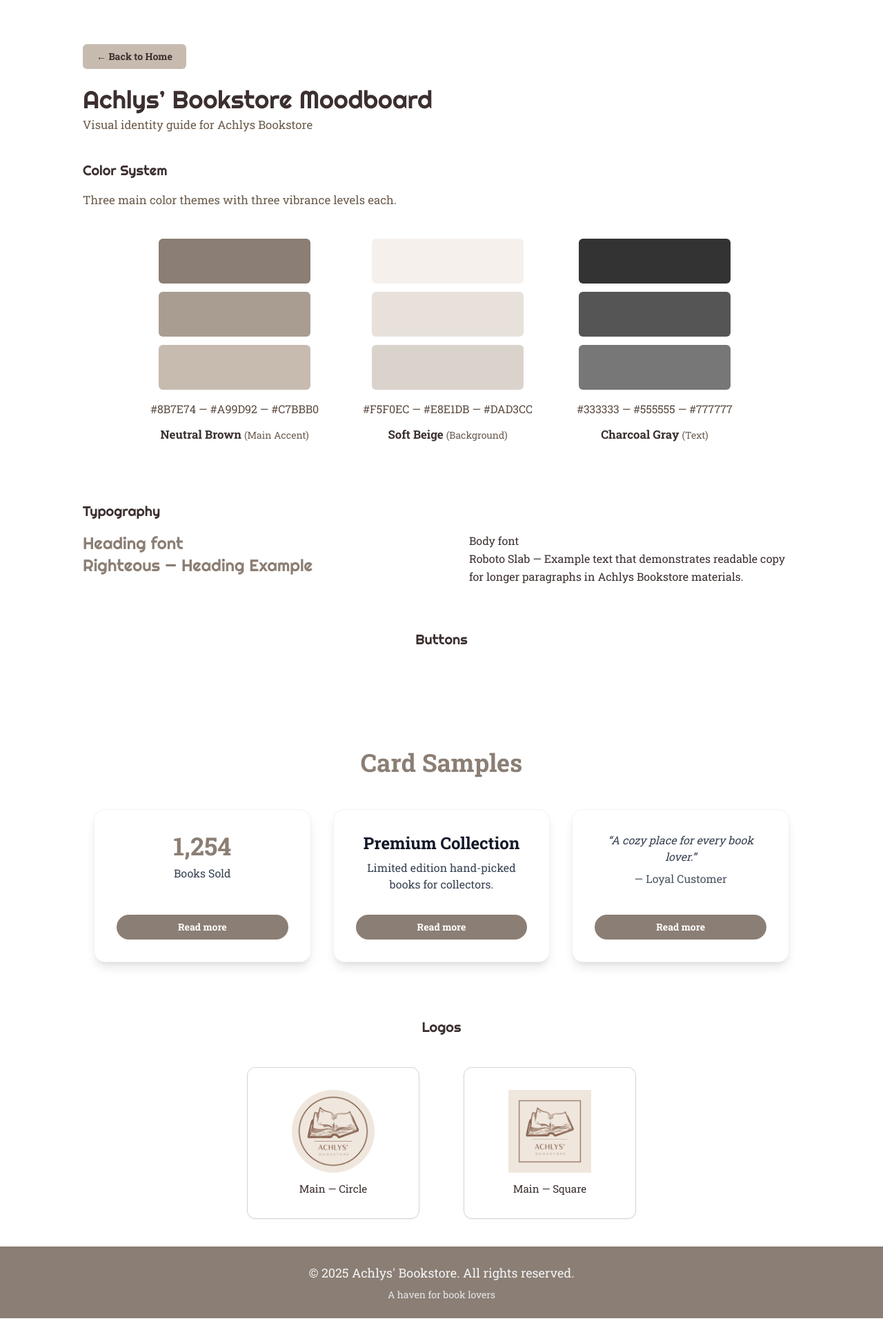
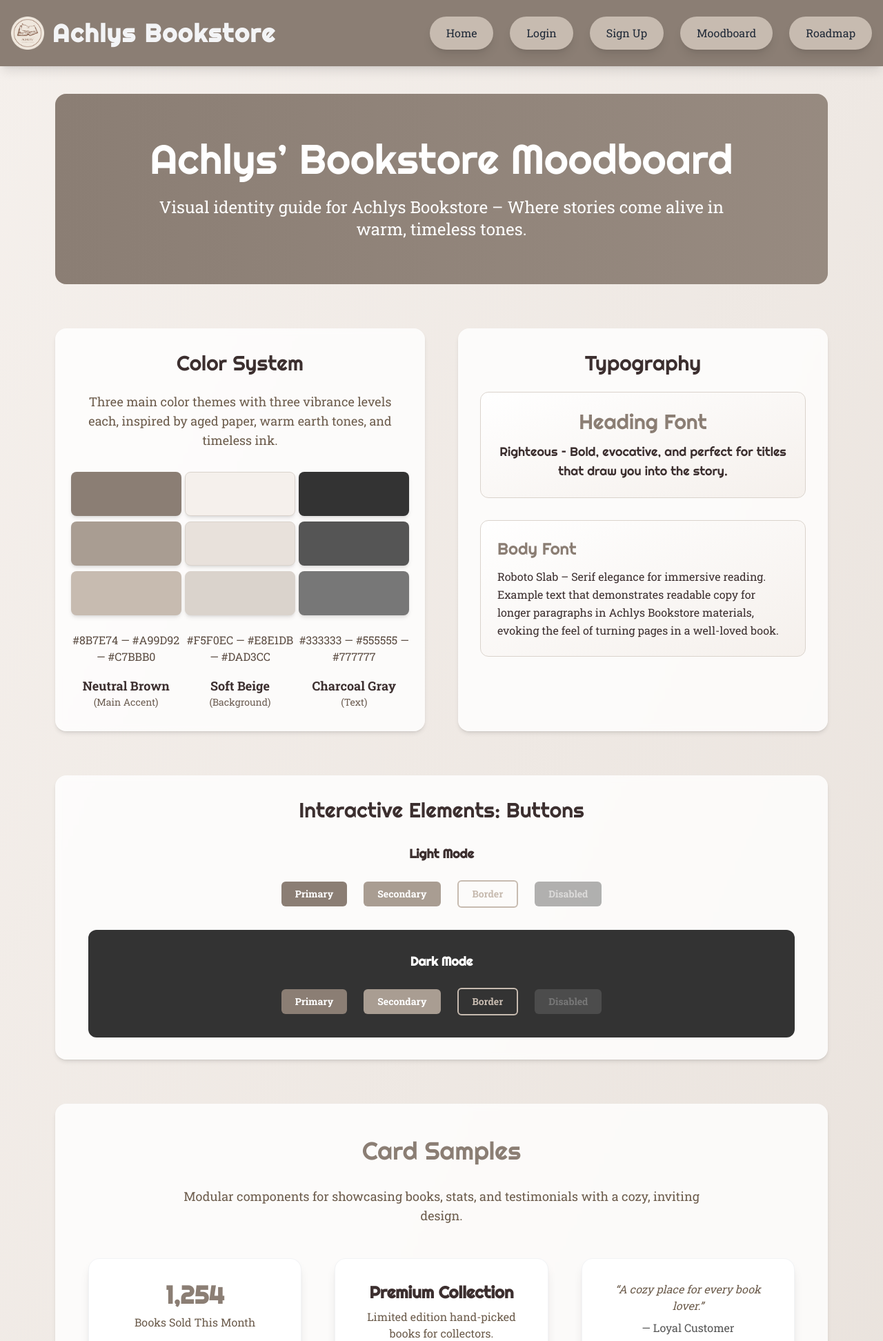
Before and after one commit to ArwenQuemuel0/CI4-Bookstore, a CodeIgniter 4 app: the page made by backend/app/Views/user/moodboardPage.php in a window 1280 px wide. Shown: the top 1944 px of the page at 69% size. Before the commit the page ends 1911 px from the top, so only its background shows below. Run offline with PHP 8.4 and a stand-in for CodeIgniter, Linux system fonts and the light colour scheme; the template is opened without the code that fills it, so the values that code supplies are empty; some libraries are stand-ins or nearby versions.

Commit message:
fix(frontend/roadmapPage) fixed all the fragmentations and pages as well as the layout of the footer and header :)

```diff
--- a/backend/app/Views/components/buttons/back_button.php
+++ /dev/null
@@ -1,12 +0,0 @@
-<?php
-$button = [
-    "href" => "/",
-    "label" => "← Back to Home",
-    "class" => "bg-[#c7bbb0] text-[#3c2f2f] hover:bg-[#b3a698]"
-];
-?>
-
-<a href="<?= htmlspecialchars($button['href']) ?>"
-    class="<?= htmlspecialchars($button['class']) ?> px-5 py-2 rounded-md font-semibold text-sm transition-transform hover:scale-105 inline-block mb-6">
-    <?= htmlspecialchars($button['label']) ?>
-</a>
--- /dev/null
+++ b/backend/app/Views/components/buttons/border_button.php
@@ -0,0 +1,25 @@
+<?php
+// Page: components/buttons/border_button
+// Data contract:
+// $disable: boolean | null
+// $href: string | null
+// $label: string | null
+// $dark: boolean | null
+?>
+
+<?php if ($disable ?? false) : ?>
+    <a href="<?= esc($href ?? '#') ?>"
+        class="inline-block bg-[#666] text-[#bbb] cursor-not-allowed px-5 py-2 rounded-md font-semibold text-sm transition-transform duration-200 opacity-50 border-2 border-[#c7bbb0]">
+        <?= esc($label ?? 'Border') ?>
+    </a>
+<?php elseif ($dark ?? false) : ?>
+    <a href="<?= esc($href ?? '#') ?>"
+        class="inline-block border-2 border-[#c7bbb0] text-[#c7bbb0] hover:bg-[#c7bbb0] hover:text-[#3c2f2f] px-5 py-2 rounded-md font-semibold text-sm transition-transform duration-200">
+        <?= esc($label ?? 'Border') ?>
+    </a>
+<?php else: ?>
+    <a href="<?= esc($href ?? '#') ?>"
+        class="inline-block border-2 border-[#c7bbb0] text-[#c7bbb0] hover:bg-[#c7bbb0] hover:text-[#3c2f2f] px-5 py-2 rounded-md font-semibold text-sm transition-transform duration-200">
+        <?= esc($label ?? 'Border') ?>
+    </a>
+<?php endif; ?>
--- /dev/null
+++ b/backend/app/Views/components/buttons/primary_button.php
@@ -0,0 +1,25 @@
+<?php
+// Page: components/buttons/primary_button
+// Data contract:
+// $disable: boolean | null
+// $href: string | null
+// $label: string | null
+// $dark: boolean | null
+?>
+
+<?php if ($disable ?? false) : ?>
+    <a href="<?= esc($href ?? '#') ?>"
+        class="inline-block bg-[#666] text-[#bbb] cursor-not-allowed px-5 py-2 rounded-md font-semibold text-sm transition-transform duration-200 opacity-50">
+        <?= esc($label ?? 'Primary') ?>
+    </a>
+<?php elseif ($dark ?? false) : ?>
+    <a href="<?= esc($href ?? '#') ?>"
+        class="inline-block bg-[#8b7e74] text-white hover:bg-[#a99d92] px-5 py-2 rounded-md font-semibold text-sm transition-transform duration-200">
+        <?= esc($label ?? 'Primary') ?>
+    </a>
+<?php else: ?>
+    <a href="<?= esc($href ?? '#') ?>"
+        class="inline-block bg-[#8b7e74] text-white hover:bg-[#a99d92] px-5 py-2 rounded-md font-semibold text-sm transition-transform duration-200">
+        <?= esc($label ?? 'Primary') ?>
+    </a>
+<?php endif; ?>
--- /dev/null
+++ b/backend/app/Views/components/buttons/second_button.php
@@ -0,0 +1,25 @@
+<?php
+// Page: components/buttons/second_button
+// Data contract:
+// $disable: boolean | null
+// $href: string | null
+// $label: string | null
+// $dark: boolean | null
+?>
+
+<?php if ($disable ?? false) : ?>
+    <a href="<?= esc($href ?? '#') ?>"
+        class="inline-block bg-[#666] text-[#bbb] cursor-not-allowed px-5 py-2 rounded-md font-semibold text-sm transition-transform duration-200 opacity-50">
+        <?= esc($label ?? 'Secondary') ?>
+    </a>
+<?php elseif ($dark ?? false) : ?>
+    <a href="<?= esc($href ?? '#') ?>"
+        class="inline-block bg-[#a99d92] text-white hover:bg-[#c7bbb0] hover:text-[#3c2f2f] px-5 py-2 rounded-md font-semibold text-sm transition-transform duration-200">
+        <?= esc($label ?? 'Secondary') ?>
+    </a>
+<?php else: ?>
+    <a href="<?= esc($href ?? '#') ?>"
+        class="inline-block bg-[#a99d92] text-white hover:bg-[#c7bbb0] hover:text-[#3c2f2f] px-5 py-2 rounded-md font-semibold text-sm transition-transform duration-200">
+        <?= esc($label ?? 'Secondary') ?>
+    </a>
+<?php endif; ?>
--- a/backend/app/Views/components/header.php
+++ b/backend/app/Views/components/header.php
@@ -1,16 +1,32 @@
-<!-- Header -->
-<header class="top-0 z-50 sticky shadow-lg text-gray-100 custom-neutral">
+<?php
+// Component: components/header.php
+// $brandTitle: string
+// $brandTagline: string|null
+// $logo: string|null
+?>
+<header class="top-0 z-50 sticky bg-[#8B7E74] text-gray-100 shadow-lg">
     <div class="flex justify-between items-center mx-auto px-4 py-6 max-w-7xl">
+        <!-- Brand -->
         <div class="flex items-center space-x-3">
-            <img src="/assets/circle_logo.png" alt="Achlys Circle Logo" class="w-10 md:w-12 h-10 md:h-12">
-            <h1 class="text-3xl md:text-4xl tracking-wider header-title">Achlys Bookstore</h1>
+            <img src="<?= esc($logo ?? '/assets/circle_logo.png') ?>" alt="<?= esc($brandTitle ?? 'Achlys Bookstore') ?>" class="w-10 md:w-12 h-10 md:h-12">
+            <div>
+                <h1 class="text-3xl md:text-4xl tracking-wider font-bold" style="font-family: 'Righteous', sans-serif;">Achlys Bookstore</h1>
+                <?php if (!empty($brandTagline)): ?>
+                    <p class="text-gray-200 text-sm"><?= esc($brandTagline) ?></p>
+                <?php endif; ?>
+            </div>
         </div>
+
+        <!-- Navigation -->
         <nav class="hidden md:flex items-center space-x-6">
+            <a href="/" class="bg-[#C7BBB0] hover:bg-[#A99D92] shadow-lg px-6 py-3 rounded-full text-gray-800 btn-main">Home</a>
             <a href="/loginPage" class="bg-[#C7BBB0] hover:bg-[#A99D92] shadow-lg px-6 py-3 rounded-full text-gray-800 btn-main">Login</a>
             <a href="/signupPage" class="bg-[#C7BBB0] hover:bg-[#A99D92] shadow-lg px-6 py-3 rounded-full text-gray-800 btn-main">Sign Up</a>
             <a href="/moodboardPage" class="bg-[#C7BBB0] hover:bg-[#A99D92] shadow-lg px-6 py-3 rounded-full text-gray-800 btn-main">Moodboard</a>
             <a href="/roadmapPage" class="bg-[#C7BBB0] hover:bg-[#A99D92] shadow-lg px-6 py-3 rounded-full text-gray-800 btn-main">Roadmap</a>
         </nav>
-        <button class="md:hidden text-gray-100">☰</button>
+
+        <!-- Mobile Menu Button -->
+        <button class="md:hidden text-gray-100 text-3xl">☰</button>
     </div>
 </header>
--- a/backend/app/Views/user/moodboardPage.php
+++ b/backend/app/Views/user/moodboardPage.php
@@ -19,101 +19,160 @@
         body {
             font-family: "Roboto Slab", serif;
         }
+
+        .header-title,
+        h1,
+        h2,
+        h3,
+        h4,
+        .heading {
+            font-family: "Righteous", sans-serif;
+            font-weight: 400;
+            font-style: normal;
+        }
+
+        button,
+        a.btn-main {
+            transition: all 0.3s ease;
+        }
+
+        button:hover,
+        a.btn-main:hover {
+            transform: translateY(-4px);
+            box-shadow: 0 8px 20px rgba(139, 126, 116, 0.3);
+        }
     </style>
 </head>
 
-<body class="bg-white text-[#3c2f2f] flex flex-col min-h-screen">
+<body class="bg-gradient-to-br from-[#F5F0EC] to-[#E8E1DB] text-[#3c2f2f] flex flex-col min-h-screen">
+
+    <!-- HEADER -->
+    <?= view('components/header.php') ?>
+
     <!-- Page content container -->
-    <div class="flex-grow px-20 py-10 max-w-[1200px] mx-auto w-full">
-        <div class="mt-6 text-left">
-            <?= view('components/buttons/back_button.php') ?>
+    <div class="flex-grow px-4 md:px-20 py-10 max-w-[1400px] mx-auto w-full">
+        <!-- Hero Section: Full-width intro with overlay -->
+        <section class="relative bg-[#8B7E74] text-white rounded-2xl p-12 md:p-16 mb-16 overflow-hidden">
+            <div class="absolute inset-0 bg-gradient-to-r from-[#8B7E74]/20 to-[#C7BBB0]/20"></div>
+            <div class="relative z-10 text-center max-w-4xl mx-auto">
+                <h1 class="font-['Righteous'] text-4xl md:text-6xl mb-6 leading-tight">Achlys’ Bookstore Moodboard</h1>
+                <p class="text-xl md:text-2xl font-light">Visual identity guide for Achlys Bookstore – Where stories come alive in warm, timeless tones.</p>
             </div>
+        </section>
 
-        <h1 class="text-left font-['Righteous'] text-4xl text-[#3c2f2f] mb-1">Achlys’ Bookstore Moodboard</h1>
-        <p class="text-[#6c5c4c] text-[1.05em] mb-10">Visual identity guide for Achlys Bookstore</p>
-
-        <!-- COLOR SYSTEM -->
-        <section class="mb-16">
-            <h2 class="font-['Righteous'] text-[#3c2f2f] text-xl mb-4">Color System</h2>
-            <p class="text-[#6c5c4c] text-[1.05em] mb-6">Three main color themes with three vibrance levels each.</p>
-
-            <div class="flex justify-center flex-wrap gap-16 text-center py-5">
+        <!-- Dual-Column Layout: Colors and Typography Side-by-Side -->
+        <div class="grid grid-cols-1 lg:grid-cols-2 gap-12 mb-16">
+            <!-- Color System -->
+            <section class="bg-white/80 backdrop-blur-sm rounded-2xl p-8 shadow-md order-2 lg:order-1">
+                <h2 class="font-['Righteous'] text-[#3c2f2f] text-2xl md:text-3xl mb-6 text-center">Color System</h2>
+                <p class="text-[#6c5c4c] text-lg mb-8 text-center">Three main color themes with three vibrance levels each, inspired by aged paper, warm earth tones, and timeless ink.</p>
+                <div class="grid grid-cols-1 md:grid-cols-3 gap-6 justify-items-center">
                     <!-- Neutral Brown -->
-                <div class="flex flex-col items-center gap-3">
-                    <div class="w-[220px] h-[65px] rounded-md bg-[#8B7E74]"></div>
-                    <div class="w-[220px] h-[65px] rounded-md bg-[#A99D92]"></div>
-                    <div class="w-[220px] h-[65px] rounded-md bg-[#C7BBB0]"></div>
-                    <p class="text-[#5a4b41] text-base mt-1">#8B7E74 — #A99D92 — #C7BBB0</p>
-                    <p class="font-semibold text-[#3c2f2f] text-[1.05em]">Neutral Brown <span class="text-[#6b5c51] text-sm font-normal">(Main Accent)</span></p>
+                    <div class="flex flex-col items-center gap-4 text-center">
+                        <div class="flex flex-row items-center justify-center gap-2 flex-wrap">
+                            <div class="w-32 h-12 md:w-40 md:h-16 rounded-lg bg-[#8B7E74] shadow-md"></div>
+                            <div class="w-32 h-12 md:w-40 md:h-16 rounded-lg bg-[#A99D92] shadow-md"></div>
+                            <div class="w-32 h-12 md:w-40 md:h-16 rounded-lg bg-[#C7BBB0] shadow-md"></div>
+                        </div>
+                        <p class="text-[#5a4b41] text-sm md:text-base mt-2">#8B7E74 — #A99D92 — #C7BBB0</p>
+                        <p class="font-semibold text-[#3c2f2f] text-lg">Neutral Brown <span class="text-[#6b5c51] text-sm font-normal block">(Main Accent)</span></p>
                     </div>
 
                     <!-- Soft Beige -->
-                <div class="flex flex-col items-center gap-3">
-                    <div class="w-[220px] h-[65px] rounded-md bg-[#F5F0EC]"></div>
-                    <div class="w-[220px] h-[65px] rounded-md bg-[#E8E1DB]"></div>
-                    <div class="w-[220px] h-[65px] rounded-md bg-[#DAD3CC]"></div>
-                    <p class="text-[#5a4b41] text-base mt-1">#F5F0EC — #E8E1DB — #DAD3CC</p>
-                    <p class="font-semibold text-[#3c2f2f] text-[1.05em]">Soft Beige <span class="text-[#6b5c51] text-sm font-normal">(Background)</span></p>
+                    <div class="flex flex-col items-center gap-4 text-center">
+                        <div class="flex flex-row items-center justify-center gap-2 flex-wrap">
+                            <div class="w-32 h-12 md:w-40 md:h-16 rounded-lg bg-[#F5F0EC] shadow-md border border-[#DAD3CC]"></div>
+                            <div class="w-32 h-12 md:w-40 md:h-16 rounded-lg bg-[#E8E1DB] shadow-md border border-[#DAD3CC]"></div>
+                            <div class="w-32 h-12 md:w-40 md:h-16 rounded-lg bg-[#DAD3CC] shadow-md border border-[#DAD3CC]"></div>
+                        </div>
+                        <p class="text-[#5a4b41] text-sm md:text-base mt-2">#F5F0EC — #E8E1DB — #DAD3CC</p>
+                        <p class="font-semibold text-[#3c2f2f] text-lg">Soft Beige <span class="text-[#6b5c51] text-sm font-normal block">(Background)</span></p>
                     </div>
 
                     <!-- Charcoal Gray -->
-                <div class="flex flex-col items-center gap-3">
-                    <div class="w-[220px] h-[65px] rounded-md bg-[#333333]"></div>
-                    <div class="w-[220px] h-[65px] rounded-md bg-[#555555]"></div>
-                    <div class="w-[220px] h-[65px] rounded-md bg-[#777777]"></div>
-                    <p class="text-[#5a4b41] text-base mt-1">#333333 — #555555 — #777777</p>
-                    <p class="font-semibold text-[#3c2f2f] text-[1.05em]">Charcoal Gray <span class="text-[#6b5c51] text-sm font-normal">(Text)</span></p>
+                    <div class="flex flex-col items-center gap-4 text-center">
+                        <div class="flex flex-row items-center justify-center gap-2 flex-wrap">
+                            <div class="w-32 h-12 md:w-40 md:h-16 rounded-lg bg-[#333333] shadow-md"></div>
+                            <div class="w-32 h-12 md:w-40 md:h-16 rounded-lg bg-[#555555] shadow-md"></div>
+                            <div class="w-32 h-12 md:w-40 md:h-16 rounded-lg bg-[#777777] shadow-md"></div>
+                        </div>
+                        <p class="text-[#5a4b41] text-sm md:text-base mt-2">#333333 — #555555 — #777777</p>
+                        <p class="font-semibold text-[#3c2f2f] text-lg">Charcoal Gray <span class="text-[#6b5c51] text-sm font-normal block">(Text)</span></p>
                     </div>
                 </div>
             </section>
 
-        <!-- TYPOGRAPHY -->
-        <section class="mb-16">
-            <h2 class="font-['Righteous'] text-[#3c2f2f] text-xl mb-4">Typography</h2>
-            <div class="flex justify-between items-start flex-wrap gap-16 text-left">
-                <div>
-                    <p class="font-['Righteous'] text-[#8b7e74] text-2xl">Heading font<br>Righteous — Heading Example</p>
+            <!-- Typography -->
+            <section class="bg-white/80 backdrop-blur-sm rounded-2xl p-8 shadow-md order-1 lg:order-2">
+                <h2 class="font-['Righteous'] text-[#3c2f2f] text-2xl md:text-3xl mb-6 text-center">Typography</h2>
+                <div class="space-y-8">
+                    <div class="bg-gradient-to-br from-white to-[#F5F0EC] p-6 rounded-xl border border-[#DAD3CC] text-center">
+                        <h3 class="font-['Righteous'] text-[#8b7e74] text-2xl md:text-3xl mb-3">Heading Font</h3>
+                        <p class="font-['Righteous'] text-[#3c2f2f] text-lg">Righteous – Bold, evocative, and perfect for titles that draw you into the story.</p>
                     </div>
-                <div class="max-w-[480px] text-[#3c2f2f] text-base leading-relaxed">
-                    <p>Body font<br>Roboto Slab — Example text that demonstrates readable copy for longer paragraphs in Achlys Bookstore materials.</p>
+                    <div class="bg-gradient-to-br from-white to-[#F5F0EC] p-6 rounded-xl border border-[#DAD3CC]">
+                        <h3 class="font-['Righteous'] text-[#8b7e74] text-xl md:text-2xl mb-3">Body Font</h3>
+                        <p class="text-[#3c2f2f] text-base leading-relaxed">Roboto Slab – Serif elegance for immersive reading. Example text that demonstrates readable copy for longer paragraphs in Achlys Bookstore materials, evoking the feel of turning pages in a well-loved book.</p>
+                    </div>
+                </div>
+            </section>
+        </div>
+
+        <!-- Buttons: Horizontal Showcase -->
+        <section class="bg-white/80 backdrop-blur-sm rounded-2xl p-8 mb-16 shadow-md">
+            <h2 class="font-['Righteous'] text-[#3c2f2f] text-2xl md:text-3xl mb-8 text-center">Interactive Elements: Buttons</h2>
+            <div class="space-y-8 max-w-5xl mx-auto">
+                <div class="text-center">
+                    <h3 class="font-semibold text-lg mb-6 text-[#3c2f2f]">Light Mode</h3>
+                    <div class="flex flex-wrap justify-center items-center gap-6">
+                        <?= view('components/buttons/primary_button', ['label' => 'Primary', 'href' => '#']) ?>
+                        <?= view('components/buttons/second_button', ['label' => 'Secondary', 'href' => '#']) ?>
+                        <?= view('components/buttons/border_button', ['label' => 'Border', 'href' => '#']) ?>
+                        <?= view('components/buttons/primary_button', ['label' => 'Disabled', 'href' => '#', 'disable' => true]) ?>
+                    </div>
+                </div>
+
+                <div class="text-center bg-[#333333] p-8 rounded-xl">
+                    <h3 class="font-semibold text-lg mb-6 text-white">Dark Mode</h3>
+                    <div class="flex flex-wrap justify-center items-center gap-6">
+                        <?= view('components/buttons/primary_button', ['label' => 'Primary', 'href' => '#', 'dark' => true, 'disable' => false]) ?>
+                        <?= view('components/buttons/second_button', ['label' => 'Secondary', 'href' => '#', 'dark' => true]) ?>
+                        <?= view('components/buttons/border_button', ['label' => 'Border', 'href' => '#', 'dark' => true]) ?>
+                        <?= view('components/buttons/primary_button', ['label' => 'Disabled', 'href' => '#', 'disable' => true]) ?>
+                    </div>
                 </div>
             </div>
         </section>
 
-        <!-- BUTTONS -->
-        <section class="text-center mb-16">
-            <h2 class="font-['Righteous'] text-[#3c2f2f] text-xl mb-6">Buttons</h2>
-
-            <?= view('components/buttons/lightmode_buttons.php') ?>
-            <?= view('components/buttons/darkmode_buttons.php') ?>
-        </section>
-
-        <!-- CARDS -->
-        <section id="cards" class="bg-white/90 backdrop-blur-sm py-20 text-gray-900">
-            <div class="mx-auto px-4 max-w-6xl text-center">
-                <h2 class="mb-12 font-bold text-[#8B7E74] text-4xl header-title">Card Samples</h2>
-
-                <div class="grid gap-8 md:grid-cols-3">
+        <!-- Sample Cards: Featured Row with Full Emphasis -->
+        <section class="mb-16">
+            <div class="bg-white/80 backdrop-blur-sm rounded-2xl p-8 md:p-12 text-center shadow-md">
+                <h2 class="mb-8 font-['Righteous'] text-[#8B7E74] text-3xl md:text-4xl">Card Samples</h2>
+                <p class="text-[#6c5c4c] text-lg mb-12 max-w-3xl mx-auto">Modular components for showcasing books, stats, and testimonials with a cozy, inviting design.</p>
+                <div class="grid gap-8 md:gap-12 grid-cols-1 md:grid-cols-3">
                     <?= view('components/cards/sample_cards', [
                         "content" => '
                         <h3 class="text-4xl font-bold text-[#8B7E74] mb-2">1,254</h3>
-                    <p class="text-gray-700 mb-4">Books Sold</p>
+                        <p class="text-[#6c5c4c] mb-4">Books Sold This Month</p>
+                        <p class="text-sm text-[#555555]">A milestone in our literary journey.</p>
                     ',
                         "link" => "#"
                     ]) ?>
 
                     <?= view('components/cards/sample_cards', [
                         "content" => '
-                    <h3 class="text-2xl font-semibold text-gray-900 mb-2">Premium Collection</h3>
-                    <p class="text-gray-700 mb-4">Limited edition hand-picked books for collectors.</p>
+                        <h3 class="text-2xl font-semibold text-[#3c2f2f] mb-2">Premium Collection</h3>
+                        <p class="text-[#6c5c4c] mb-4">Limited edition hand-picked books for collectors.</p>
+                        <p class="text-sm text-[#555555]">Discover rare gems today.</p>
                     ',
                         "link" => "#"
                     ]) ?>
 
                     <?= view('components/cards/sample_cards', [
                         "content" => '
-                    <blockquote class="italic text-gray-700 mb-2">“A cozy place for every book lover.”</blockquote>
-                    <p class="text-gray-600 mb-4">— Loyal Customer</p>
+                        <blockquote class="italic text-[#6c5c4c] mb-2 font-medium">“A cozy place for every book lover.”</blockquote>
+                        <p class="text-[#555555] mb-4">— Loyal Customer</p>
+                        <p class="text-sm text-[#777777]">Join our community of readers.</p>
                     ',
                         "link" => "#"
                     ]) ?>
@@ -121,18 +180,22 @@
             </div>
         </section>
 
-
-        <!-- LOGOS -->
-        <section class="text-center">
-            <h2 class="font-['Righteous'] text-[#3c2f2f] text-xl mb-6">Logos</h2>
-            <div class="flex justify-center items-center gap-16 flex-wrap pt-5">
-                <div class="bg-white border border-[#d9d4ce] rounded-xl p-8 text-center w-[250px] shadow-sm">
-                    <img src="/assets/circle_logo.png" alt="Achlys Circle Logo" class="w-[120px] h-[120px] mb-3 object-contain mx-auto">
-                    <p class="text-[#3c2f2f] text-[0.95em] font-medium">Main — Circle</p>
+        <!-- Logos: Centered Footer-Like Section -->
+        <section class="bg-white/80 backdrop-blur-sm rounded-2xl p-8 md:p-12 text-center shadow-md">
+            <h2 class="font-['Righteous'] text-[#3c2f2f] text-2xl md:text-3xl mb-8">Brand Logos</h2>
+            <p class="text-[#6c5c4c] text-lg mb-12 max-w-2xl mx-auto">Versatile logo variations for digital and print use, symbolizing the circle of stories and the square of tradition.</p>
+            <div class="flex justify-center items-center gap-12 flex-wrap">
+                <div class="bg-white border border-[#DAD3CC] rounded-2xl p-8 text-center w-48 md:w-56 shadow-lg">
+                    <img src="/assets/circle_logo.png" alt="Achlys Circle Logo"
+                        class="w-20 h-20 md:w-24 md:h-24 mb-4 object-contain mx-auto">
+                    <p class="text-[#3c2f2f] text-base font-medium">Main — Circle</p>
+                    <p class="text-[#6c5c4c] text-sm">For favicons and social icons</p>
                 </div>
-                <div class="bg-white border border-[#d9d4ce] rounded-xl p-8 text-center w-[250px] shadow-sm">
-                    <img src="/assets/square_logo.png" alt="Achlys Square Logo" class="w-[120px] h-[120px] mb-3 object-contain mx-auto">
-                    <p class="text-[#3c2f2f] text-[0.95em] font-medium">Main — Square</p>
+                <div class="bg-white border border-[#DAD3CC] rounded-2xl p-8 text-center w-48 md:w-56 shadow-lg">
+                    <img src="/assets/square_logo.png" alt="Achlys Square Logo"
+                        class="w-20 h-20 md:w-24 md:h-24 mb-4 object-contain mx-auto">
+                    <p class="text-[#3c2f2f] text-base font-medium">Main — Square</p>
+                    <p class="text-[#6c5c4c] text-sm">For headers and print materials</p>
                 </div>
             </div>
         </section>
@@ -140,6 +203,7 @@
 
     <!-- FOOTER -->
     <?= view('components/footer.php') ?>
+
 </body>
 
 </html>
```
Also changed, not shown: backend/app/Views/user/roadmapPage.php (+16 -22 lines). Lines whose indentation alone changed are shown as unchanged.
